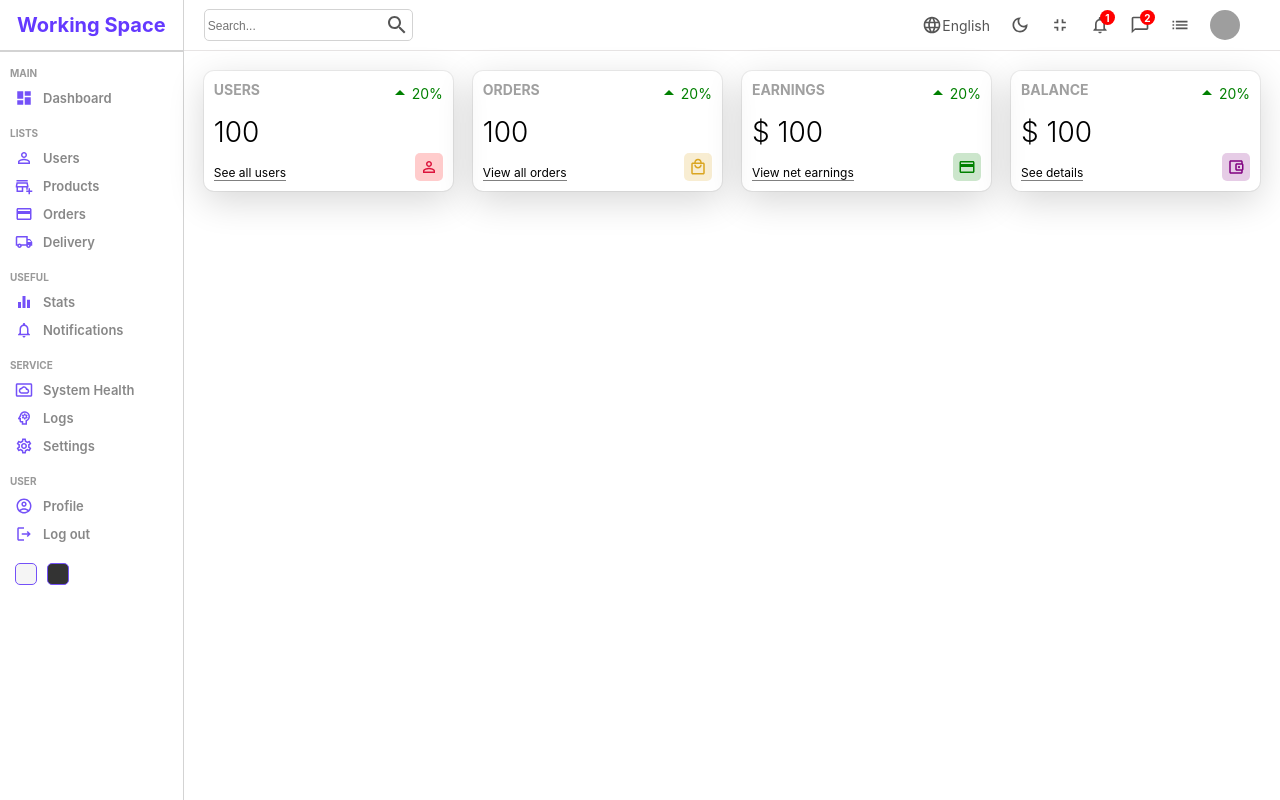
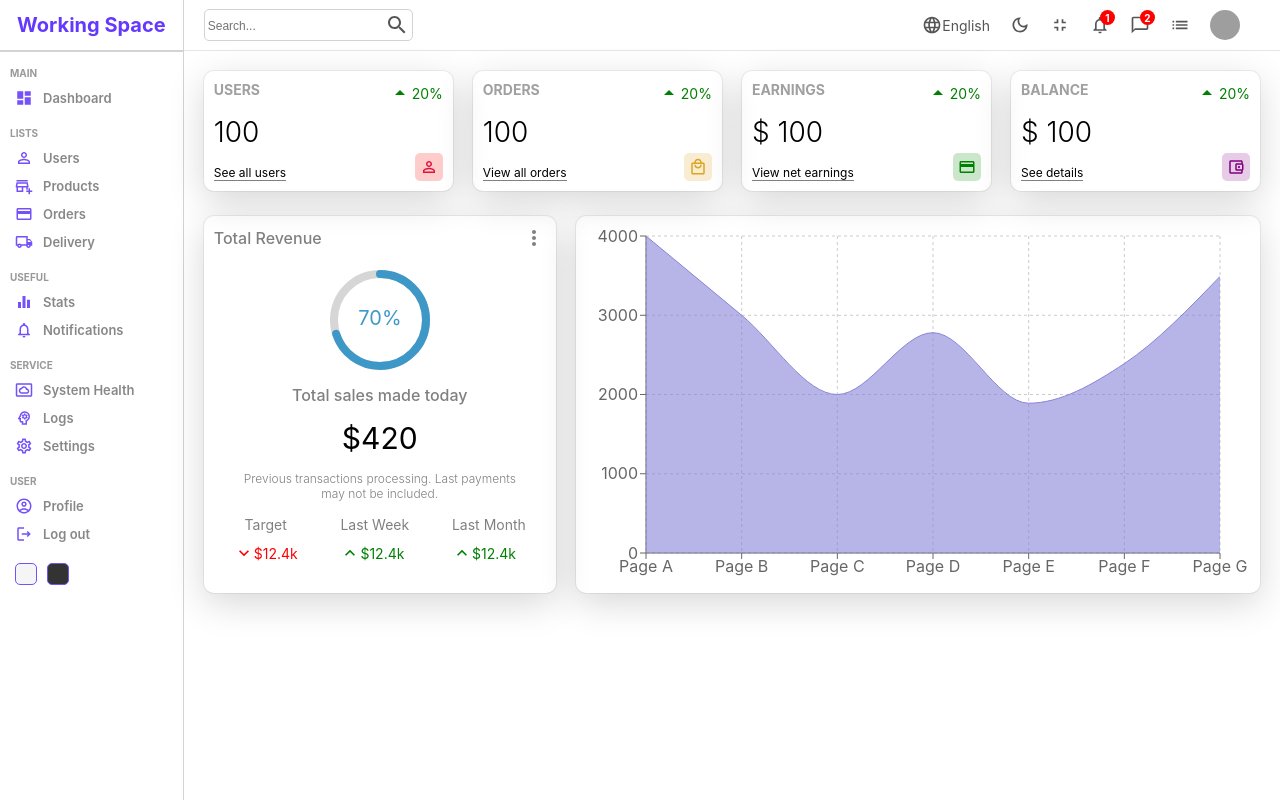
Before and after one commit to ColaCat27/adminPanelReact, a React (Create React App) app: page / in a window 1280 px wide. Built offline with nearby package versions, Linux system fonts and the light colour scheme; grey boxes are pictures that could not be loaded.

Commit message:
add feauterd, chart

```diff
--- a/package.json
+++ b/package.json
@@ -11,9 +11,11 @@
     "@testing-library/react": "^13.1.1",
     "@testing-library/user-event": "^13.5.0",
     "react": "^18.0.0",
+    "react-circular-progressbar": "^2.0.4",
     "react-dom": "^18.0.0",
     "react-router-dom": "^6.3.0",
     "react-scripts": "5.0.1",
+    "recharts": "^2.1.9",
     "sass": "^1.51.0",
     "web-vitals": "^2.1.4"
   },
--- /dev/null
+++ b/src/components/chart/Chart.jsx
@@ -0,0 +1,77 @@
+import React from 'react';
+import './chart.scss';
+import { AreaChart, Area, XAxis, YAxis, CartesianGrid, Tooltip, ResponsiveContainer } from 'recharts';
+
+const data = [
+    {
+        name: 'Page A',
+        uv: 4000,
+        pv: 2400,
+        amt: 2400,
+    },
+    {
+        name: 'Page B',
+        uv: 3000,
+        pv: 1398,
+        amt: 2210,
+    },
+    {
+        name: 'Page C',
+        uv: 2000,
+        pv: 9800,
+        amt: 2290,
+    },
+    {
+        name: 'Page D',
+        uv: 2780,
+        pv: 3908,
+        amt: 2000,
+    },
+    {
+        name: 'Page E',
+        uv: 1890,
+        pv: 4800,
+        amt: 2181,
+    },
+    {
+        name: 'Page F',
+        uv: 2390,
+        pv: 3800,
+        amt: 2500,
+    },
+    {
+        name: 'Page G',
+        uv: 3490,
+        pv: 4300,
+        amt: 2100,
+    },
+];
+
+
+const Chart = () => {
+    return (
+        <div className="chart">
+            <ResponsiveContainer width="100%" height="100%">
+                <AreaChart
+                    width={500}
+                    height={400}
+                    data={data}
+                    margin={{
+                        top: 10,
+                        right: 30,
+                        left: 0,
+                        bottom: 0,
+                    }}
+                >
+                    <CartesianGrid strokeDasharray="3 3" />
+                    <XAxis dataKey="name" />
+                    <YAxis />
+                    <Tooltip />
+                    <Area type="monotone" dataKey="uv" stroke="#8884d8" fill="#8884d8" />
+                </AreaChart>
+            </ResponsiveContainer>
+        </div>
+    )
+}
+
+export default Chart;
--- /dev/null
+++ b/src/components/chart/chart.scss
@@ -0,0 +1,7 @@
+.chart {
+  flex: 4;
+  box-shadow: rgba(0, 0, 0, 0.16) 0px 10px 36px 0px, rgba(0, 0, 0, 0.06) 0px 0px 0px 1px;
+  border-radius: 10px;
+  text-align: left;
+  padding: 10px;
+}
--- /dev/null
+++ b/src/components/featured/Featured.jsx
@@ -0,0 +1,57 @@
+import React from "react";
+import "./featured.scss";
+import MoreVertOutlinedIcon from '@mui/icons-material/MoreVertOutlined';
+import {CircularProgressbar} from "react-circular-progressbar";
+import 'react-circular-progressbar/dist/styles.css';
+import KeyboardArrowDownOutlinedIcon from '@mui/icons-material/KeyboardArrowDownOutlined';
+import KeyboardArrowUpOutlinedIcon from '@mui/icons-material/KeyboardArrowUpOutlined';
+
+const Featured = () => {
+    return(
+        <div className="featured">
+            <div className="top">
+                <h1 className="title">Total Revenue</h1>
+                <MoreVertOutlinedIcon/>
+            </div>
+            <div className="bottom">
+                <div className="featuredChart">
+                    <CircularProgressbar value={70} text={"70%"}/>
+                </div>
+                <div className="title">Total sales made today</div>
+                <div className="amount">$420</div>
+                <div className="desc">Previous transactions processing. Last payments may not be included.</div>
+                <div className="summary">
+                    <div className="item">
+                        <div className="itemTitle">
+                            Target
+                        </div>
+                        <div className="itemResult negative">
+                            <KeyboardArrowDownOutlinedIcon fontSize="small"/>
+                            <div className="itemAmount">$12.4k</div>
+                        </div>
+                    </div>
+                    <div className="item">
+                        <div className="itemTitle">
+                            Last Week
+                        </div>
+                        <div className="itemResult positive">
+                            <KeyboardArrowUpOutlinedIcon fontSize="small"/>
+                            <div className="itemAmount">$12.4k</div>
+                        </div>
+                    </div>
+                    <div className="item">
+                        <div className="itemTitle">
+                            Last Month
+                        </div>
+                        <div className="itemResult positive">
+                            <KeyboardArrowUpOutlinedIcon fontSize="small"/>
+                            <div className="itemAmount">$12.4k</div>
+                        </div>
+                    </div>
+                </div>
+            </div>
+        </div>
+    )
+}
+
+export default Featured;
--- /dev/null
+++ b/src/components/featured/featured.scss
@@ -0,0 +1,75 @@
+.featured {
+  flex: 2;
+  box-shadow: rgba(0, 0, 0, 0.16) 0px 10px 36px 0px, rgba(0, 0, 0, 0.06) 0px 0px 0px 1px;
+  border-radius: 10px;
+  text-align: left;
+  padding: 10px;
+
+  .top {
+    display: flex;
+    align-items: center;
+    justify-content: space-between;
+    color: grey;
+    .title {
+      font-size: 16px;
+      font-weight: 500;
+    }
+  }
+  .bottom {
+    padding: 20px;
+    display: flex;
+    flex-direction: column;
+    align-items: center;
+    justify-content: center;
+    gap: 15px;
+
+    .featuredChart {
+      width: 100px;
+      height: 100px;
+    }
+
+    .title {
+      font-weight: 500;
+      color: grey;
+    }
+
+    .amount {
+      font-size: 30px;
+    }
+
+    .desc {
+      font-weight: 300;
+      font-size: 12px;
+      color: grey;
+      text-align: center;
+    }
+
+    .summary {
+      width: 100%;
+      display: flex;
+      align-items: center;
+      justify-content: space-between;
+
+      .item {
+        text-align: center;
+        .itemTitle {
+          font-size: 14px;
+          color: grey;
+        }
+
+        .itemResult {
+          display: flex;
+          align-items: center;
+          margin-top: 10px;
+          font-size: 14px;
+          &.positive {
+            color: green;
+          }
+          &.negative {
+            color: red;
+          }
+        }
+      }
+    }
+  }
+}
--- a/src/pages/home/Home.jsx
+++ b/src/pages/home/Home.jsx
@@ -3,6 +3,8 @@ import './home.scss';
 import Sidebar from '../../components/sidebar/Sidebar';
 import Navbar from "../../components/navbar/Navbar";
 import Widget from "../../components/widget/Widget";
+import Featured from "../../components/featured/Featured";
+import Chart from "../../components/chart/Chart";
 
 const Home = () => {
     return (
@@ -16,6 +18,10 @@ const Home = () => {
                     <Widget type="earning"/>
                     <Widget type="balance"/>
                 </div>
+                <div className="charts">
+                    <Featured/>
+                    <Chart/>
+                </div>
             </div>
         </div>
     )
--- a/src/pages/home/home.scss
+++ b/src/pages/home/home.scss
@@ -5,9 +5,12 @@
         flex:6;
     }
 
-    .widgets {
+    .widgets, .charts {
         display: flex;
         padding: 20px;
         gap: 20px;
     }
+    .charts {
+        padding: 5px 20px;
+    }
 }
```
Also changed, not shown: 1 other file (tests, documents, lock files or other folders).
